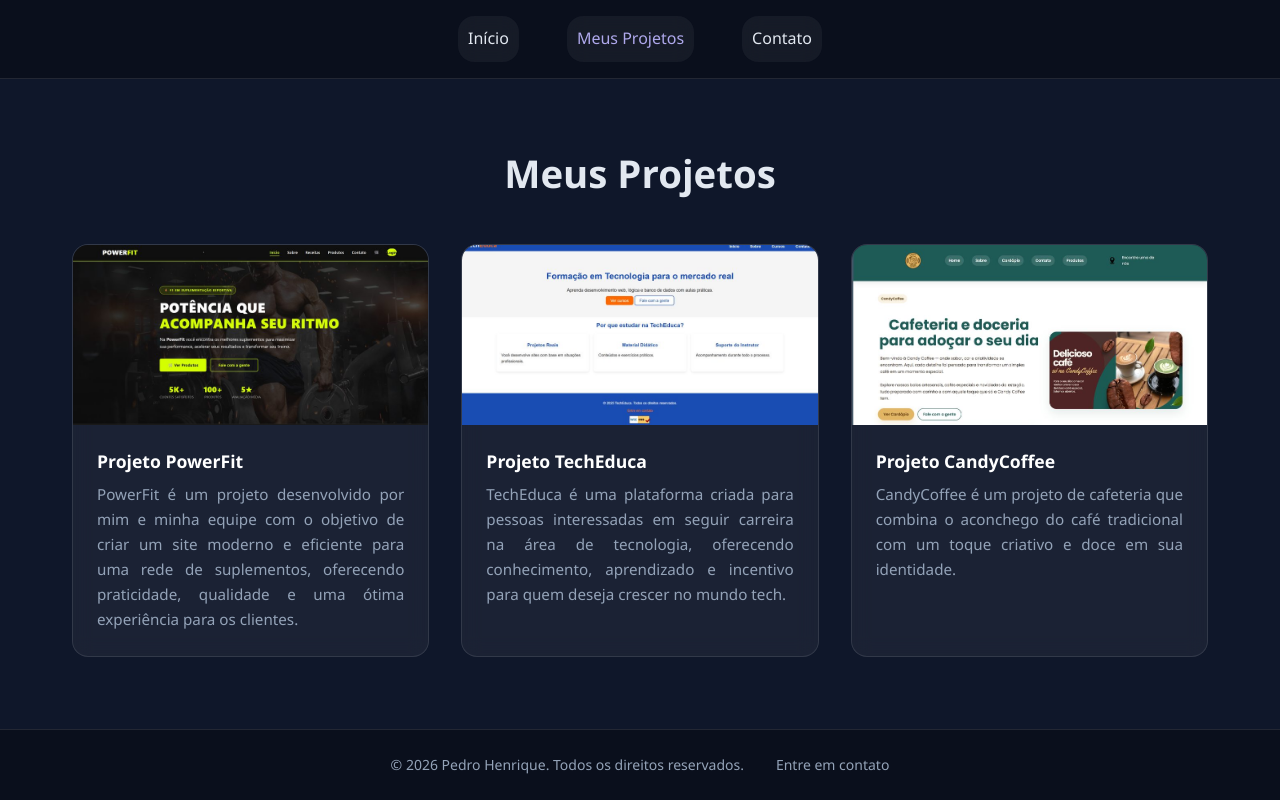
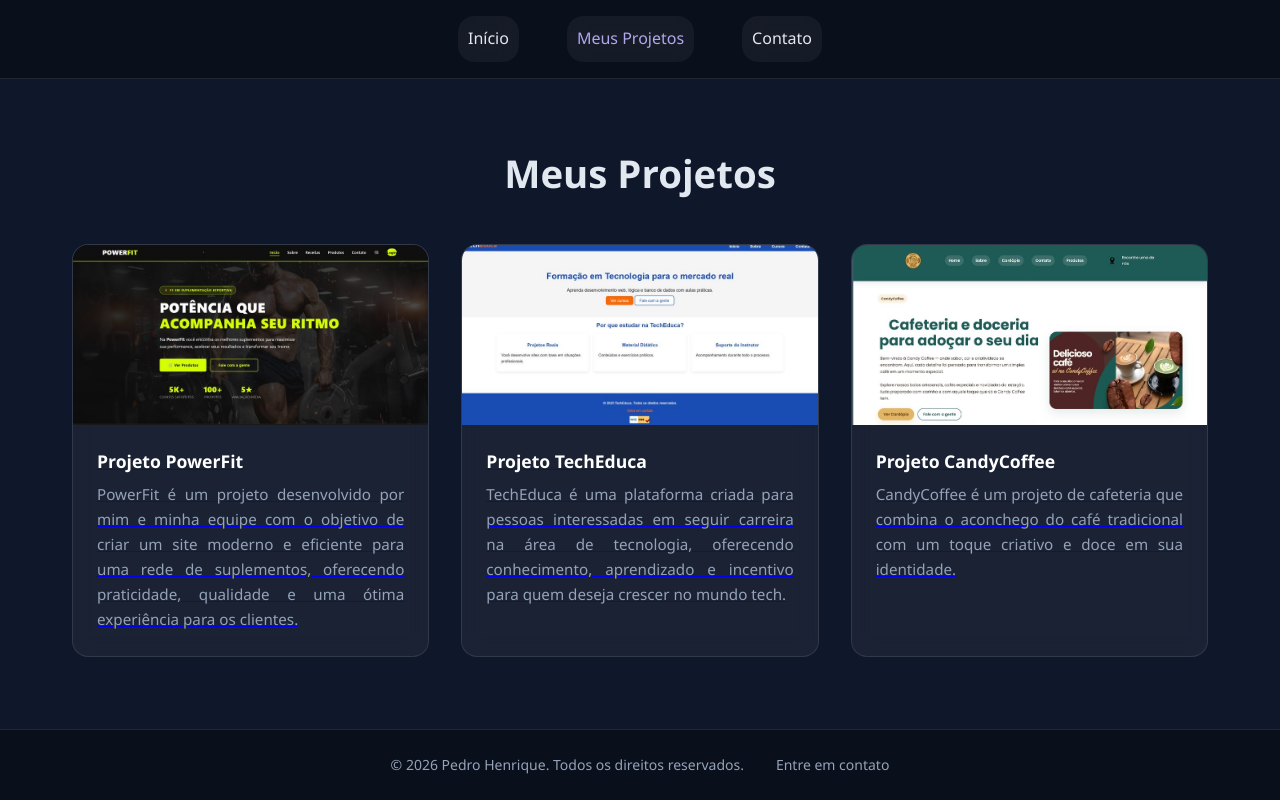
Before and after one commit to psilvagomesh-bot/Portfolio-Pessoal, a website: page pages/projetos.html in a window 1280 px wide. Drawn offline with nearby package versions, Linux system fonts and the light colour scheme.

Commit message:
Adição de cards redirecionáveis

```diff
--- a/pages/projetos.html
+++ b/pages/projetos.html
@@ -40,6 +40,7 @@
         <section class="projetos" aria-label="Lista de projetos">
 
             <article class="card">
+               <a href="https://psilvagomesh-bot.github.io/PI-PowerFit/">
                 <img src="../imagens/powerfit.jpg"
                      alt="Captura de tela do projeto PowerFit — site de suplementos"
                      id="PowerFit"
@@ -51,10 +52,12 @@
                        moderno e eficiente para uma rede de suplementos, oferecendo praticidade, qualidade e uma
                        ótima experiência para os clientes.</p>
                 </div>
+                </a>
             </article>
 
             <article class="card">
-                <img src="../imagens/techeduca.jpg"
+                <a href="https://psilvagomesh-bot.github.io/TechEduca/">
+                    <img src="../imagens/techeduca.jpg"
                      alt="Captura de tela do projeto TechEduca — plataforma educacional de tecnologia"
                      id="TechEduca"
                      width="900" height="450"
@@ -65,9 +68,11 @@
                        tecnologia, oferecendo conhecimento, aprendizado e incentivo para quem deseja crescer no
                        mundo tech.</p>
                 </div>
+                </a>
             </article>
 
             <article class="card">
+                <a href="https://psilvagomesh-bot.github.io/Projeto_CandyCoffee/">
                 <img src="../imagens/candy.jpg"
                      alt="Captura de tela do projeto CandyCoffee — site de cafeteria"
                      id="CandyCoffee"
@@ -78,6 +83,7 @@
                     <p>CandyCoffee é um projeto de cafeteria que combina o aconchego do café tradicional com um
                        toque criativo e doce em sua identidade.</p>
                 </div>
+                </a>
             </article>
 
         </section>
```
